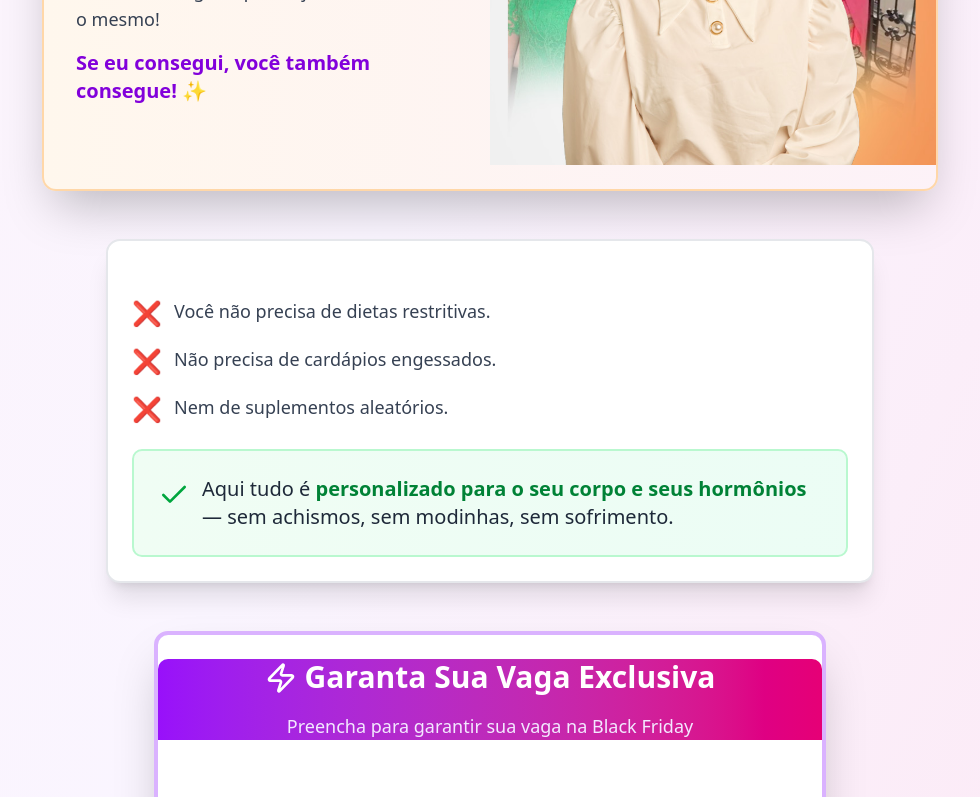
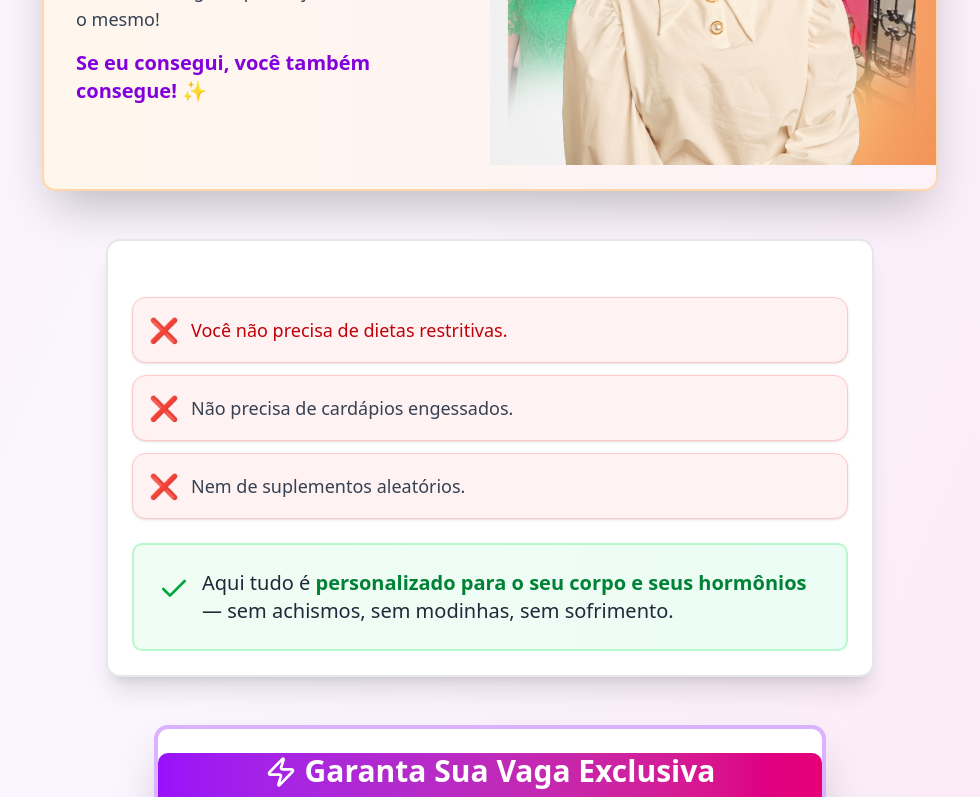
Before and after one commit to renataborbanutri/blackmaravilhosas, a React (Vite) app: page / in a window 1280 px wide. Shown: the part 1456-2253 px from the top of the page, without its empty margins (150-1130 px from the left). Built offline with nearby package versions, Linux system fonts and the light colour scheme.

Commit message:
Update App.jsx

```diff
--- a/src/App.jsx
+++ b/src/App.jsx
@@ -266,16 +266,18 @@ function App() {
           <Card className="bg-white border-2 border-gray-200 shadow-xl">
             <CardContent className="pt-8">
               <div className="space-y-4 mb-6">
-                <div className="flex items-start">
-                  <span className="text-2xl mr-3">❌</span>
-                  <p className="text-lg text-gray-700">Você não precisa de dietas restritivas.</p>
-                </div>
-                <div className="flex items-start">
-                  <span className="text-2xl mr-3">❌</span>
+              <div className="flex items-center p-4 mb-3 bg-red-50 border border-red-200 rounded-xl shadow-sm">
+              <span className="text-red-600 text-2xl mr-3">❌</span>
+              <p className="text-lg text-red-700 font-medium">
+              Você não precisa de dietas restritivas.
+              </p>
+              </div>
+              <div className="flex items-center p-4 mb-3 bg-red-50 border border-red-200 rounded-xl shadow-sm">
+              <span className="text-red-600 text-2xl mr-3">❌</span>
                   <p className="text-lg text-gray-700">Não precisa de cardápios engessados.</p>
                 </div>
-                <div className="flex items-start">
-                  <span className="text-2xl mr-3">❌</span>
+                <div className="flex items-center p-4 mb-3 bg-red-50 border border-red-200 rounded-xl shadow-sm">
+                <span className="text-red-600 text-2xl mr-3">❌</span>
                   <p className="text-lg text-gray-700">Nem de suplementos aleatórios.</p>
                 </div>
               </div>
```
